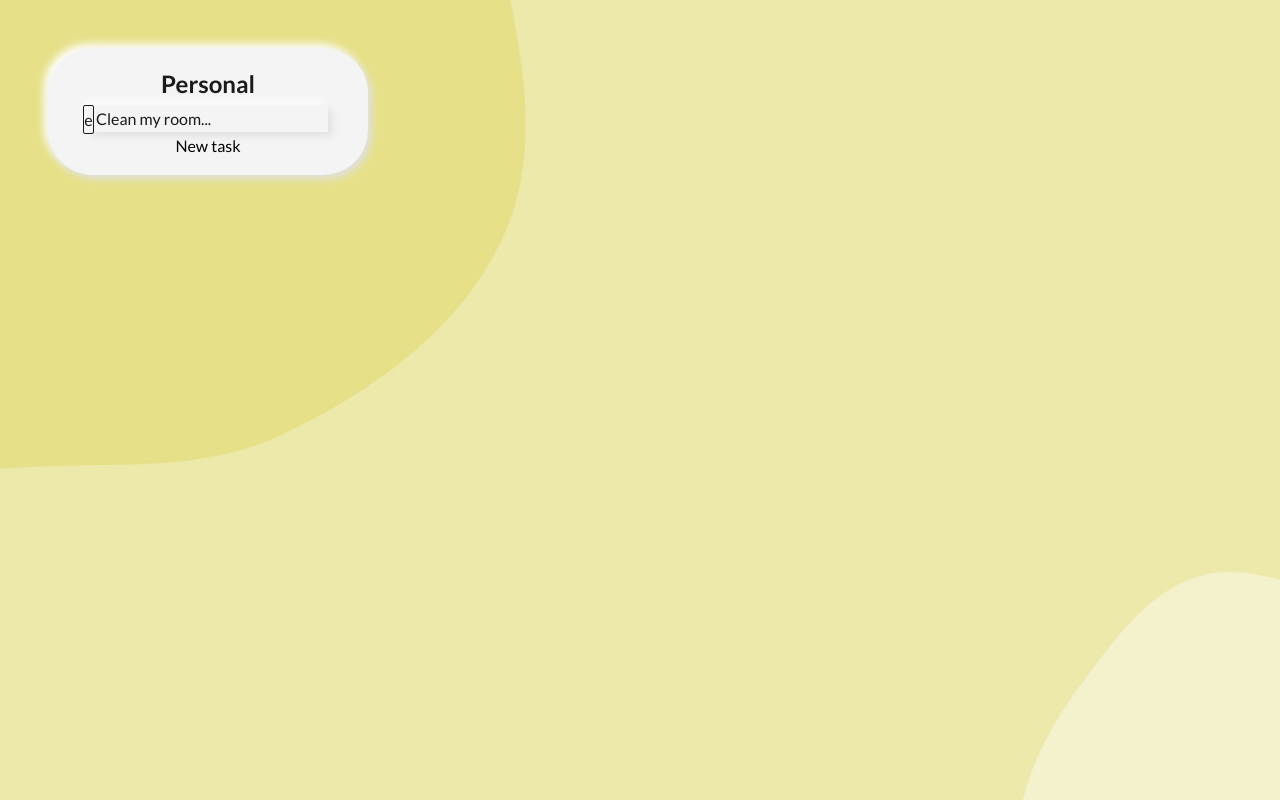
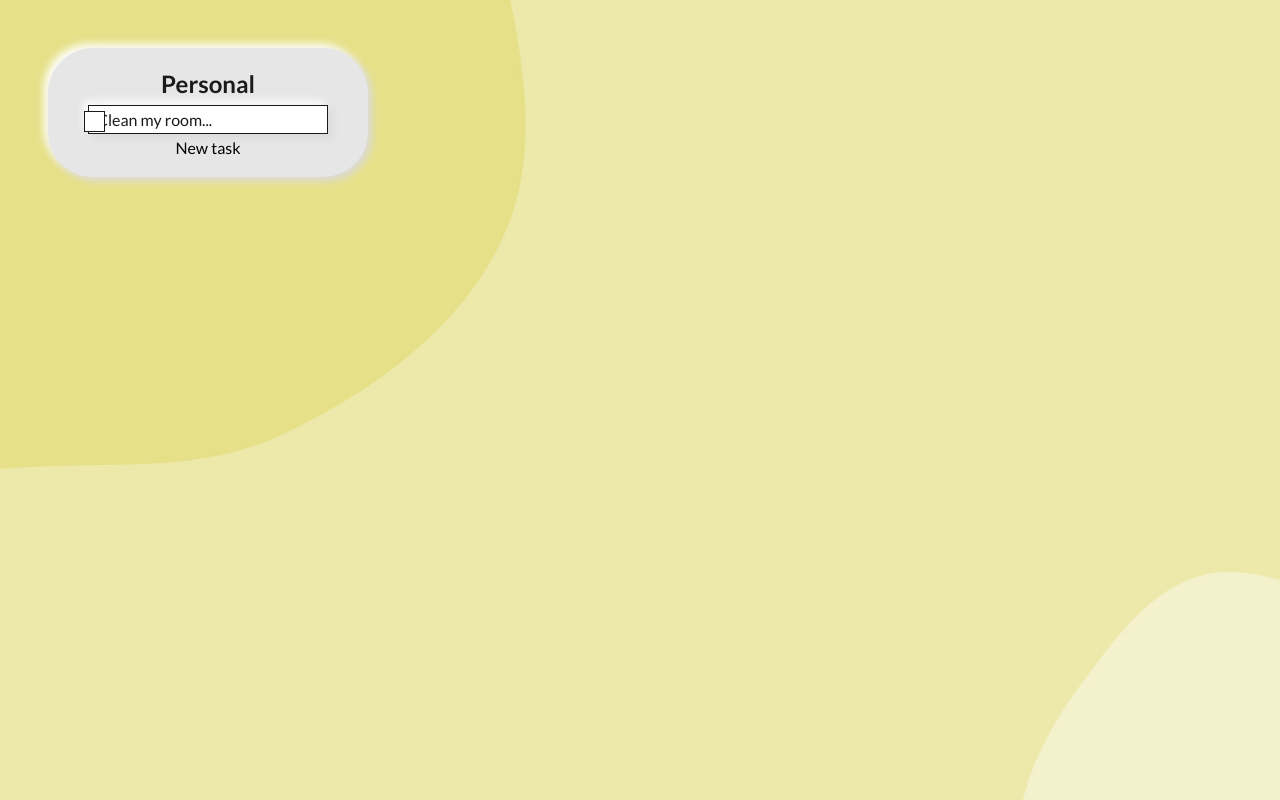
Before and after one commit to SynFunjioka/DoList, a plain HTML site: page ToDoList/pages/index.html in a window 1280 px wide. Drawn offline with Linux system fonts and the light colour scheme.

Commit message:
Custom checkbox

```diff
--- a/ToDoList/pages/index.html
+++ b/ToDoList/pages/index.html
@@ -17,8 +17,9 @@
         <section class="ToDoList-Category">
             <h2>Personal</h2>
             <div class="task">
-                <div class="task-check">
-                    e
+                <div class="form-group">
+                    <input class="custom-checkbox" type="checkbox" name="custom_checkbox" id="custom_checkbox" value="custom_checkbox">
+                    <label class="control control--checkbox" for="custom_checkbox"></label>
                 </div>
                 <p>Clean my room...</p>
             </div>
--- a/ToDoList/styles/abstract/_colors.scss
+++ b/ToDoList/styles/abstract/_colors.scss
@@ -1,5 +1,5 @@
-$base: #f4f4f4;
-$baseDark: #e0e0e0;
+$base: #E6E6E6;
+$baseDark: #dbdada;
 $baseLight: #ffffff;
 $onBase: #1a1a1a;
 
--- /dev/null
+++ b/ToDoList/styles/components/basics/_checkbox.scss
@@ -0,0 +1,32 @@
+@import '../../abstract/colors';
+
+.custom-checkbox{
+    display: none;
+}
+
+.custom-checkbox + label{
+    cursor: pointer;
+}
+
+.custom-checkbox + label:before{
+    background: #fff;
+    height: 21px;
+    border: 1px solid $onBase;
+    content: "";
+    display: inline-block;
+    width: 21px;
+    vertical-align: middle;
+    margin-right: 10px;
+    // position: relative;
+    // top: -1px;
+    transition: all 0.2s ease-in-out;
+}
+
+.custom-checkbox:checked + label:before{
+    content: "\2713";
+    color: red;
+    font-weight: 800;
+    font-size: 24px;
+    text-align: center;
+    line-height: 21px;
+}
--- /dev/null
+++ b/ToDoList/styles/components/basics/_radio.scss
@@ -0,0 +1 @@
+@import '../../abstract/colors';
--- a/ToDoList/styles/components/basics/index.scss
+++ b/ToDoList/styles/components/basics/index.scss
@@ -0,0 +1,3 @@
+@import 'radio';
+@import 'checkbox';
+@import 'formGroup';
--- a/ToDoList/styles/components/custom/_toDoBox.scss
+++ b/ToDoList/styles/components/custom/_toDoBox.scss
@@ -22,14 +22,12 @@
     display: flex;
 
     @include box-shadow;
-    border: 1dpx solid $onBase;
+    border: 1px solid $onBase; //Quitar despues
 
-    background-color: $base;
+    background-color: $baseLight;
 
-    &-check{
+    .form-group{
         position: absolute;
         left: -.3rem;
-        border: 1px solid $onBase;
-        border-radius: 2px;
     }
 }
```
Also changed, not shown: ToDoList/styles/components/basics/_formGroup.scss (added), ToDoList/styles/main.css, 1 other file.
